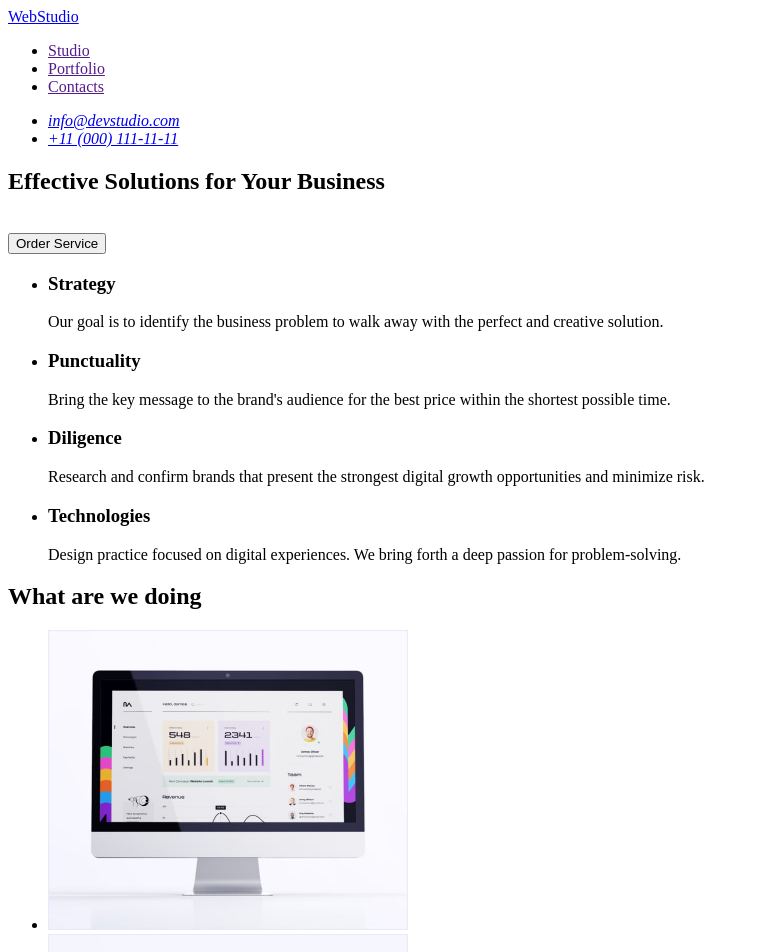
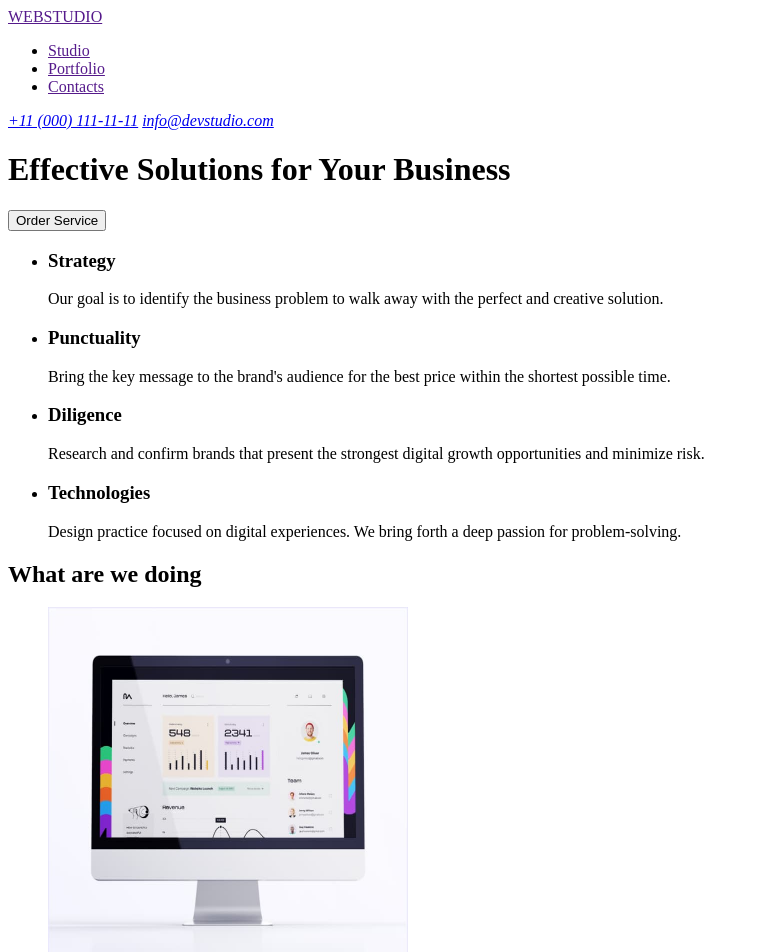
Before and after one commit to DemioSan/goit-markup-hw-01, a plain HTML site: page index.html in a window 1280 px wide. Shown: the top 952 px of the page, without its empty margins (0-759 px from the left). Drawn offline with Linux system fonts and the light colour scheme.

Commit message:
Revert "Update index.html"
This reverts commit 4ec8e04cc293d91f739dc01acd2edf8ea5c79f2a.

```diff
--- a/index.html
+++ b/index.html
@@ -11,11 +11,11 @@
     <!-- TOP LINE bg-->
     <header>
 
+        <!-- Logo-->
+        <a href="" target="_self">WEBSTUDIO</a>
+
         <!-- Menu Nav-->
         <nav>
-            <!-- Logo-->
-            <a href="./index.html">WebStudio</a>
-
             <ul>
                 <li><a href="">Studio</a></li>
                 <li><a href="">Portfolio</a></li>
@@ -25,25 +25,18 @@
 
         <!-- email-tel-->
         <address>
-            <ul>
-                <li><a href="mailto:info@devstudio.com">info@devstudio.com</a></li>
-                <li><a href="tel:+110001111111">+11 (000) 111-11-11</a></li>
-            </ul>
+            <a href="tel:+110001111111">+11 (000) 111-11-11</a>
+            <a href="mailto:info@devstudio.com">info@devstudio.com</a>
         </address>
     </header>
 
     <main>
-        <!--Hero image (Figma)/Section 1 (VSC)-->
+        <!-- Hero image-->
+        <h1>Effective Solutions for Your Business</h1>
+        <button type="button">Order Service</button>
+
+        <!-- Section 1-->
         <section>
-
-            <h1>Effective Solutions for Your Business</h1><br/>
-            <button type="button">Order Service</button>
-        </section>
-
-        <!-- Section 1 (Figma)/Section 2 (VSC)-->
-        <section>
-            <h2 hidden>Features</h2>
-
             <ul>
                 <li>
                     <h3>Strategy</h3>
@@ -67,21 +60,21 @@
             </ul>
         </section>
 
-        <!-- Section 2 (Figma)/Section 3 (VSC)-->
+        <!-- Section 2-->
         <section>
             <h2>What are we doing</h2>
 
             <ul>
-                <li><img src="images/example_web_page.jpg" width="360" alt="Example web page"></li>
+                <li><img src="images/example_web_page.jpg" width="360" height="360" alt="Example web page"></li>
 
-                <li><img src="images/example_mobile_chat.jpg" width="360" alt="Example mobile chat"></li>
+                <li><img src="images/example_mobile_chat.jpg" width="360" height="360" alt="Example mobile chat"></li>
 
-                <li><img src="images/example_mobile_app.jpg" width="360" alt="Example mobile app"></li>
+                <li><img src="images/example_mobile_app.jpg" width="360" height="360" alt="Example mobile app"></li>
             </ul>
 
         </section>
 
-        <!-- Section 3 (Figma)/Section 4 (VSC)-->
+        <!-- Section 3-->
         <section>
             <h2>Our Team</h2>
 
@@ -114,7 +107,7 @@
     </main>
 
     <footer>
-        <a href="./index.html">WebStudio</a>
+        <a href="" target="_self">WEBSTUDIO</a>
 
         <p>Increase the flow of customers and sales for your business with digital marketing & growth solutions.</p>
     </footer>
```
